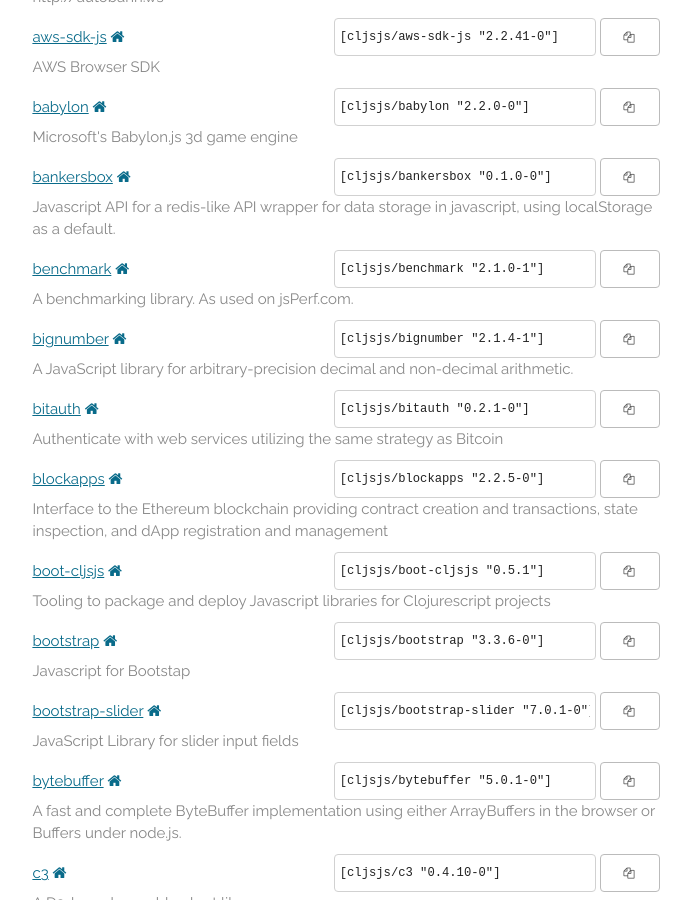
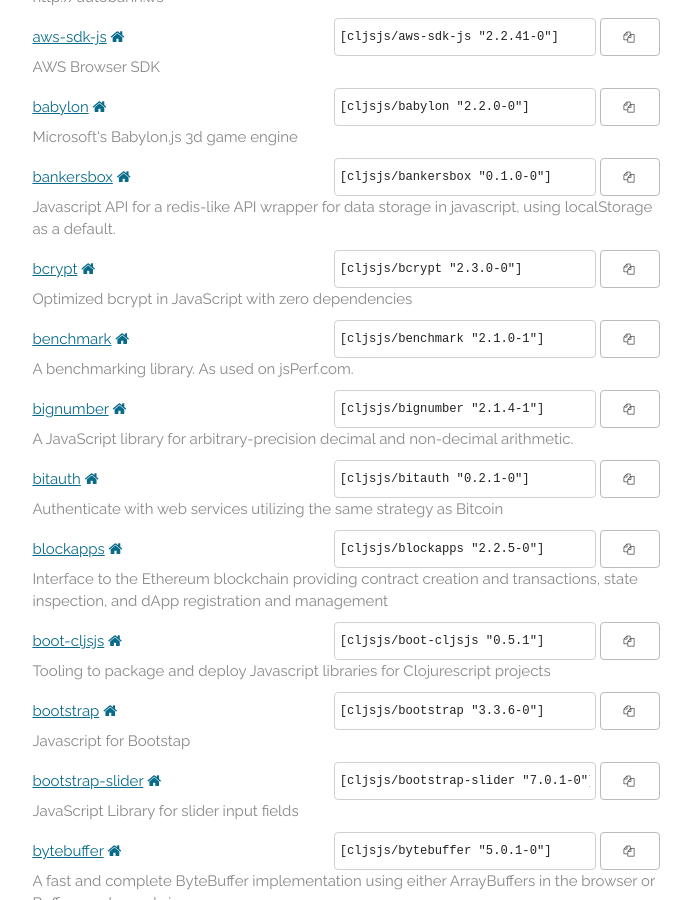
Before and after one commit to cljsjs/cljsjs.github.io, a Jekyll site: the page built from index.markdown, in a window 1280 px wide and 900 px high, scrolled down 1402 px. Shown: the whole window, without its empty margins (294-985 px from the left). Built offline with Jekyll 4.4.1, drawn with Linux system fonts in a browser that asks for light colours; nearby versions of some CDN libraries; comment, search, counter and statistics services are not loaded; some of the changed text lies outside the part shown.

Commit message:
Automatic update

```diff
--- a/_includes/packages.html
+++ b/_includes/packages.html
@@ -71,6 +71,15 @@
       <button data-clipboard-text='[cljsjs/bankersbox "0.1.0-0"]'><i class="fa fa-copy"></i></button>
     </span>
     <p class="description">Javascript API for a redis-like API wrapper for data storage in javascript, using localStorage as a default.</p>
+  </li>
+  <li>
+    <a href="https://clojars.org/cljsjs/bcrypt">bcrypt</a>
+    <a href="https://github.com/dcodeIO/bcrypt.js" target="new"><i class="fa fa-home"></i></a>
+    <span class="clojars">
+      <input type="text" value='[cljsjs/bcrypt "2.3.0-0"]'/>
+      <button data-clipboard-text='[cljsjs/bcrypt "2.3.0-0"]'><i class="fa fa-copy"></i></button>
+    </span>
+    <p class="description">Optimized bcrypt in JavaScript with zero dependencies</p>
   </li>
   <li>
     <a href="https://clojars.org/cljsjs/benchmark">benchmark</a>
@@ -699,6 +708,15 @@
     <p class="description">jQuery UI is a curated set of user interface interactions, effects, widgets, and themes</p>
   </li>
   <li>
+    <a href="https://clojars.org/cljsjs/js-beautify">js-beautify</a>
+    <a href="http://jsbeautifier.org" target="new"><i class="fa fa-home"></i></a>
+    <span class="clojars">
+      <input type="text" value='[cljsjs/js-beautify "1.6.2-0"]'/>
+      <button data-clipboard-text='[cljsjs/js-beautify "1.6.2-0"]'><i class="fa fa-copy"></i></button>
+    </span>
+    <p class="description">Beautifier for javascript</p>
+  </li>
+  <li>
     <a href="https://clojars.org/cljsjs/js-yaml">js-yaml</a>
     <a href="http://nodeca.github.com/js-yaml/" target="new"><i class="fa fa-home"></i></a>
     <span class="clojars">
```
